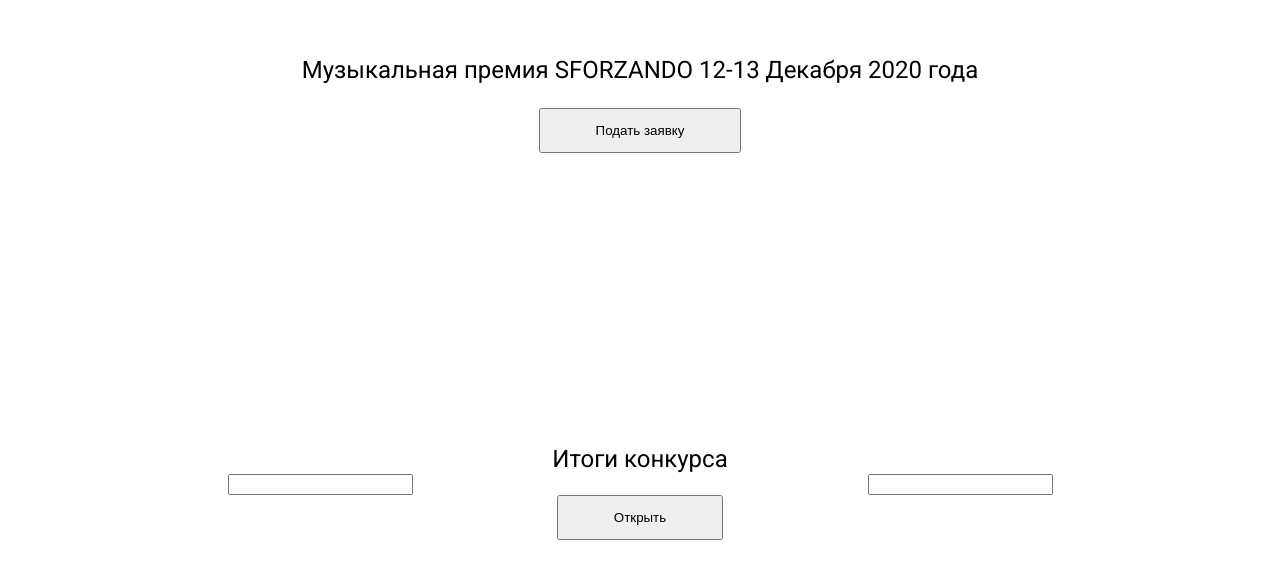
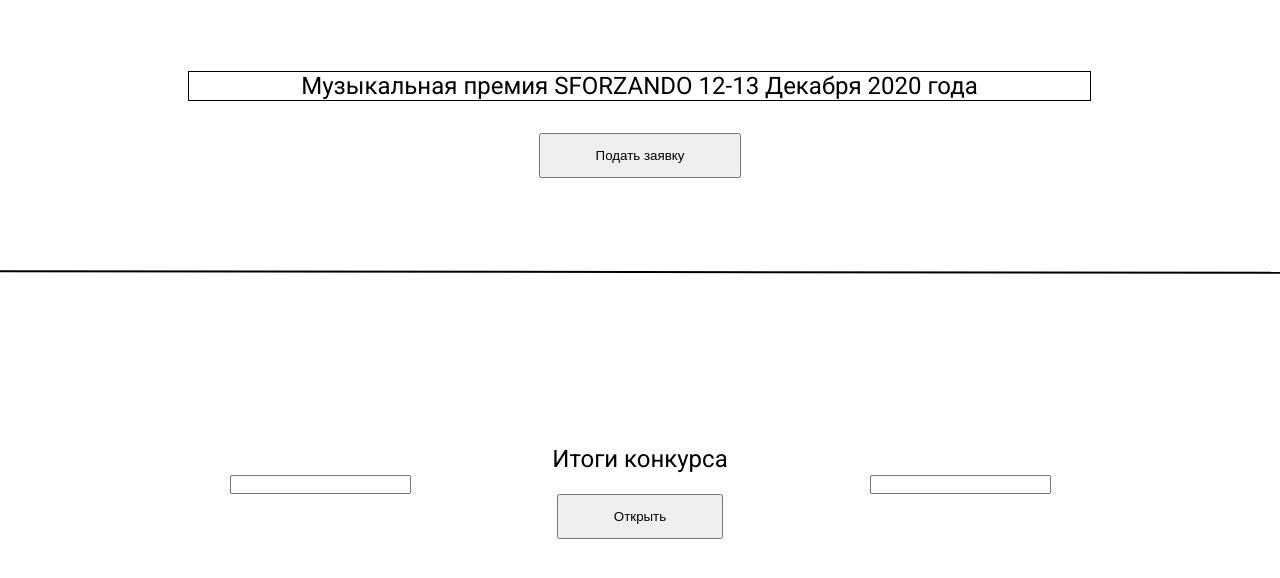
Before and after one commit to SmertokriL/application, a React (Create React App) app: page / in a window 1280 px wide. Shown: the part 108-686 px from the top of the page. Built offline with nearby package versions, Linux system fonts and the light colour scheme.

Commit message:
divide_content_on_components

```diff
--- a/src/App.css
+++ b/src/App.css
@@ -1,3 +1,8 @@
+* {
+  margin: 0;
+  padding: 0;
+}
+
 .app-wrapper {
   display: flex;
   height: 100vh;
@@ -11,7 +16,11 @@
   flex-direction: column;
 }
 
-.header_text {
+.header__text {
+  margin-top: 64px;
+  margin-left: 188px;
+  margin-right: 189px;
+  margin-bottom: 32px;
   font-family: 'Roboto', sans-serif;
   font-style: normal;
   font-weight: normal;
@@ -19,14 +28,14 @@
   line-height: 28px;
   display: flex;
   justify-content: center;
+  border: 1px solid;
 
   color: #000000;
 }
-.header_button {
+.header__button {
   display: flex;
   justify-content: center;
 }
-
 button {
   padding: 13px 55px;
 }
@@ -38,31 +47,44 @@
   justify-content: center;
 }
 
-.footer_text {
+.footer__text {
+  /* justify-content: center; */
   display: flex;
-  justify-content: center;
   font-family: 'Roboto', sans-serif;
   font-style: normal;
   font-weight: normal;
   font-size: 24px;
   line-height: 28px;
-  align-items: center;
-  text-align: center;
+  justify-content: center;
+
+  /* align-items: flex-start;
+  text-align: center; */
 }
 
-.footer_inputs {
+.footer__input-container {
   display: flex;
   flex-direction: row;
   justify-content: space-around;
 }
 
-.footer_input1 {
+.footer__left-input {
 }
 
 .footer_input2 {
 }
 
-.footer_button {
+.footer__button {
   display: flex;
   justify-content: center;
 }
+
+.line {
+  position: absolute;
+  height: 0px;
+  left: 0px;
+  right: 0px;
+  top: 379px;
+
+  border: 1px solid #000000;
+  transform: rotate(0.07deg);
+}
--- a/src/App.js
+++ b/src/App.js
@@ -1,34 +1,15 @@
 import logo from './logo.svg'
 import './App.css'
 import './App.css'
+import Header from './components/Header'
+import Footer from './components/Footer'
 
 function App() {
   return (
     <div className="app-wrapper">
-      <header className="header">
-        <div className="header_text">
-          <p>Музыкальная премия SFORZANDO 12-13 Декабря 2020 года</p>
-        </div>
-        <div className="header_button">
-          <button>Подать заявку</button>
-        </div>
-      </header>
-      <footer className="footer">
-        <div className="footer_text">Итоги конкурса</div>
-        <div className="footer_inputs">
-          <div className="footer_input1">
-            {' '}
-            <input type="text" name="name" />
-          </div>
-          <div className="footer_input2">
-            {' '}
-            <input type="text" name="name" />
-          </div>
-        </div>
-        <div className="footer_button">
-          <button>Открыть</button>
-        </div>
-      </footer>
+      <Header />
+      <div className="line"></div>
+      <Footer />
     </div>
   )
 }
--- /dev/null
+++ b/src/components/Footer.js
@@ -0,0 +1,22 @@
+function Footer() {
+  return (
+    <footer className="footer">
+      <div className="footer__text">Итоги конкурса</div>
+      <div className="footer__input-container">
+        <div className="footer__left-input">
+          {' '}
+          <input type="text" name="name" />
+        </div>
+        <div className="footer__right-input">
+          {' '}
+          <input type="text" name="name" />
+        </div>
+      </div>
+      <div className="footer__button">
+        <button>Открыть</button>
+      </div>
+    </footer>
+  )
+}
+
+export default Footer
--- /dev/null
+++ b/src/components/Header.js
@@ -0,0 +1,14 @@
+function Header() {
+  return (
+    <header className="header">
+      <div className="header__text">
+        <p>Музыкальная премия SFORZANDO 12-13 Декабря 2020 года</p>
+      </div>
+      <div className="header__button">
+        <button>Подать заявку</button>
+      </div>
+    </header>
+  )
+}
+
+export default Header
```
